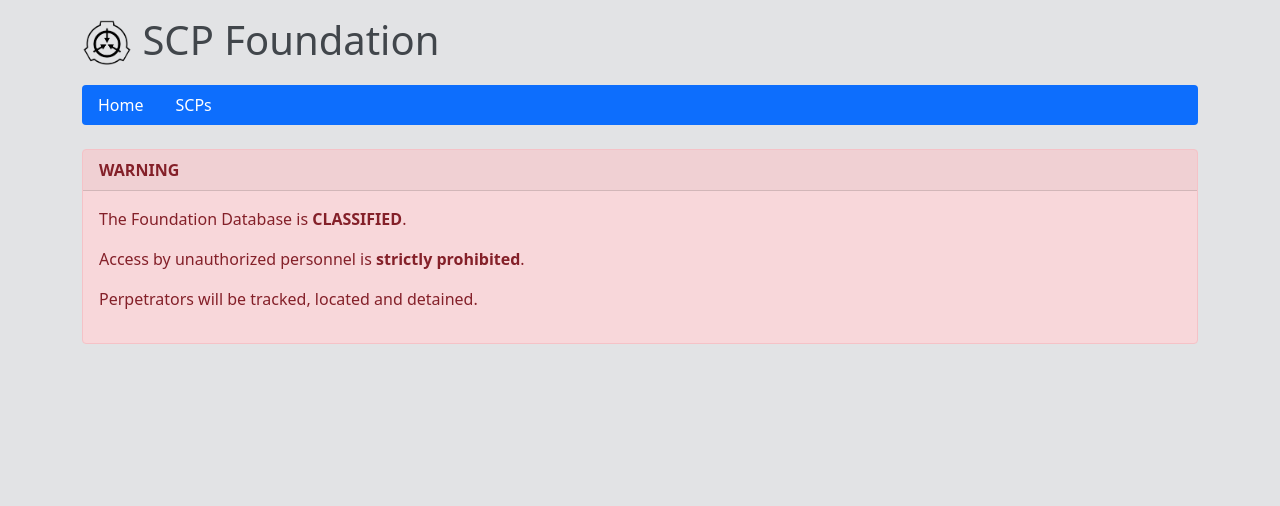
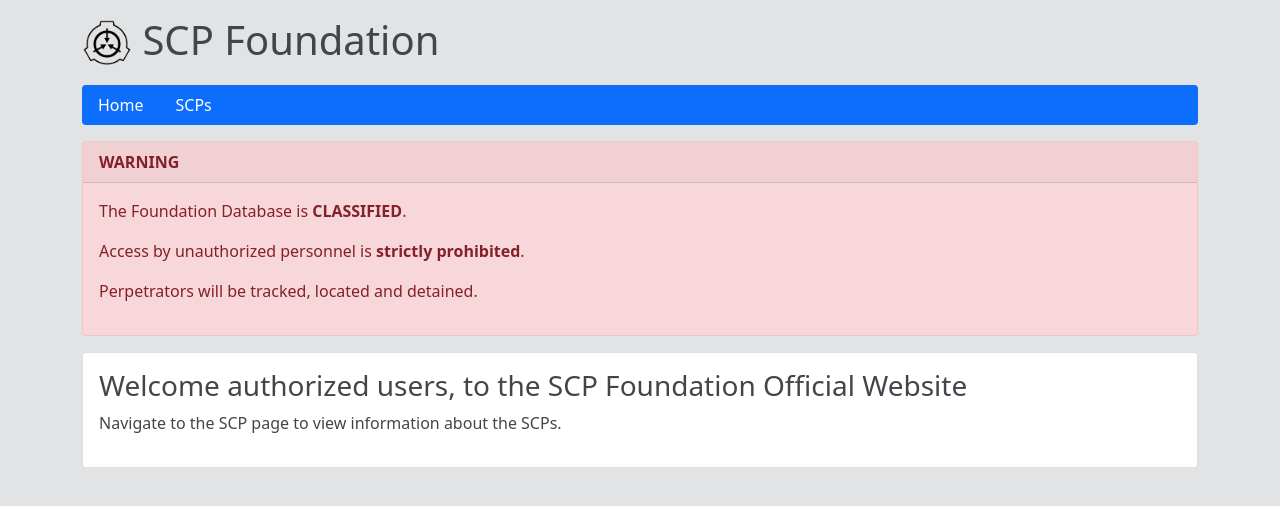
Before and after one commit to 30050248Kaleb/SCPRestSite, a JavaScript app: page / in a window 1280 px wide. Shown: the top 506 px of the page. Built offline with nearby package versions, Linux system fonts and the light colour scheme; the HTML template or start-up script is replaced by a standard one.

Commit message:
Modified Front Page

```diff
--- a/package.json
+++ b/package.json
@@ -6,7 +6,7 @@
     "react": "^17.0.2",
     "react-dom": "^17.0.2",
     "react-router-dom": "^6.2.2",
-    "react-scripts": "5.0.0",
+    "react-scripts": "^5.0.0",
     "web-vitals": "^2.1.4"
   },
   "scripts": {
--- a/src/App.js
+++ b/src/App.js
@@ -21,7 +21,7 @@
 function Home() {
   return(
   <div>
-    <div className="card alert-danger">
+    <div className="card alert-danger my-3">
       <div className="card-header">
         <b>WARNING</b>
       </div>
@@ -31,8 +31,10 @@
         <p>Perpetrators will be tracked, located and detained.</p>
       </div>
     </div>
-    <br/>
-
+    <div className="card card-body bg-white rounded my-3">
+        <h3>Welcome authorized users, to the SCP Foundation Official Website</h3>
+        <p>Navigate to the SCP page to view information about the SCPs.</p>
+    </div>
   </div>
   )
 }
--- a/src/Nav.js
+++ b/src/Nav.js
@@ -13,7 +13,6 @@
                     <li className="nav-link text-white">SCPs</li>
                 </Link>
             </ul>
-            <br></br>
         </nav>
     );
 }
```
Also changed, not shown: 1 other file (tests, documents, lock files or other folders).
